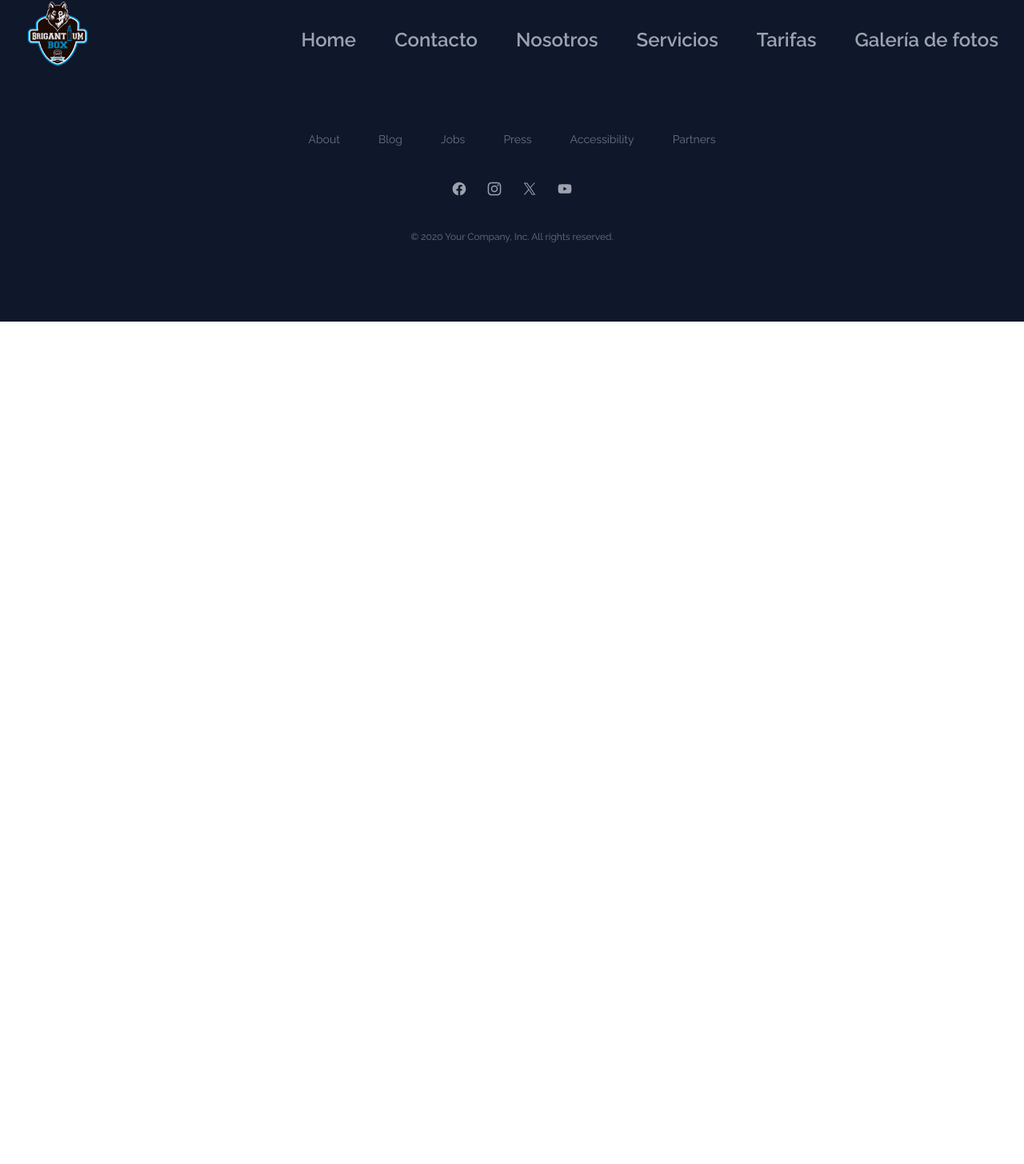
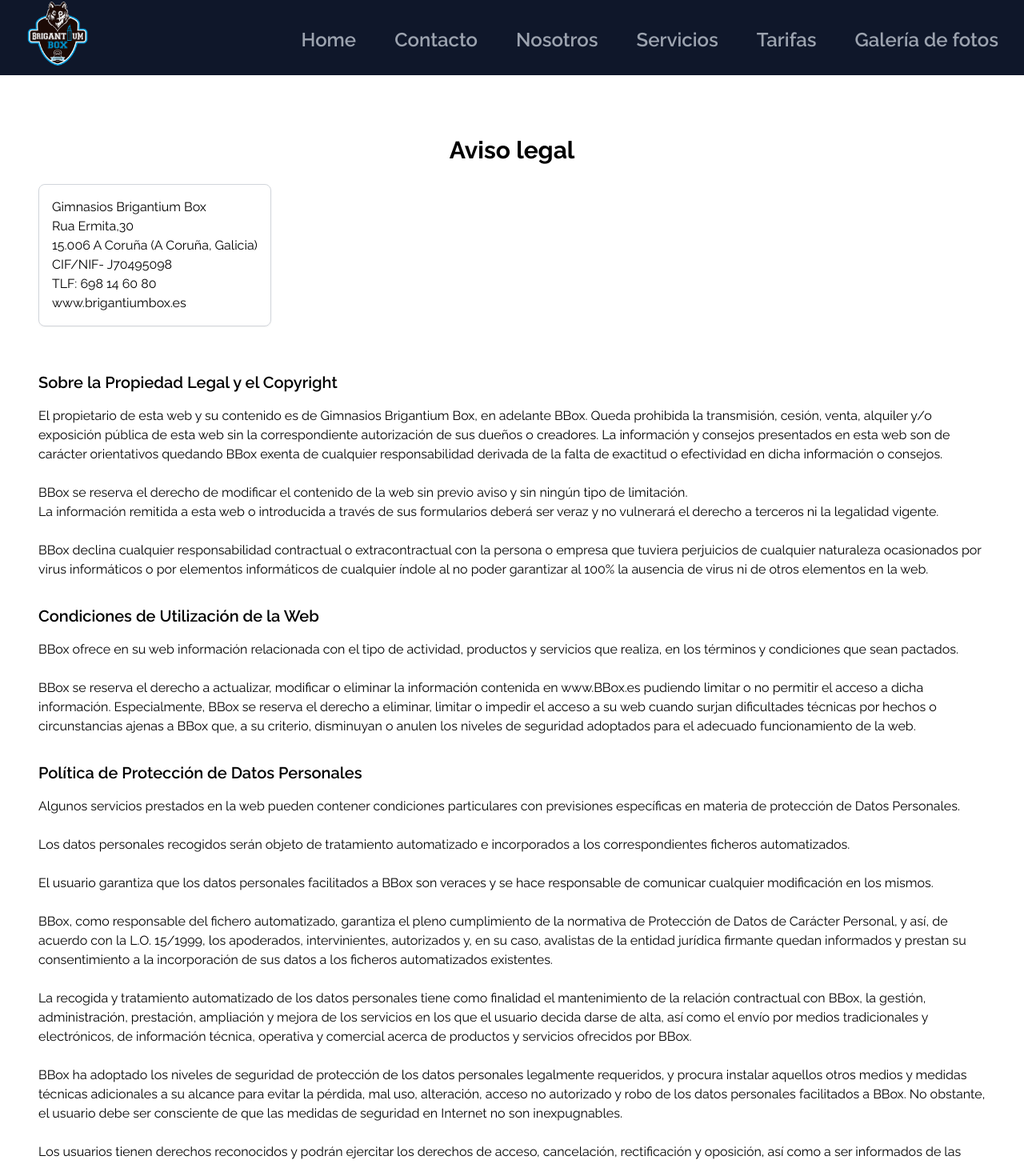
Before and after one commit to AngelAresL/brigantium-box, a Next.js app: page /aviso-legal in a window 1280 px wide. Before the commit this address had no page. Shown: the part 6-1461 px from the top of the page at 80% size. Before the commit the page ends 800 px from the top, so only its background shows below. Built offline with nearby package versions, Linux system fonts and the light colour scheme.

Commit message:
legal page and footer links

```diff
--- /dev/null
+++ b/src/app/aviso-legal/page.tsx
@@ -0,0 +1,61 @@
+const LegalPage = () => {
+  return (
+    <div className="m-6 px-6 pt-32 pb-8">
+      <h2 className="text-3xl font-bold m-6 text-center">Aviso legal</h2>
+      <div className="inline-block">
+        <p className="whitespace-pre-line border border-gray-300 p-4 rounded-lg mb-6 shadow-sm">
+          {`Gimnasios Brigantium Box
+Rua Ermita,30
+15.006 A Coruña (A Coruña, Galicia)
+CIF/NIF- J70495098
+TLF: 698 14 60 80
+www.brigantiumbox.es`}
+        </p>
+      </div>
+
+      <h2 className="text-xl font-semibold mt-8 mb-4">
+        Sobre la Propiedad Legal y el Copyright
+      </h2>
+      <p className="whitespace-pre-line mb-6">
+        {`El propietario de esta web y su contenido es de Gimnasios Brigantium Box, en adelante BBox. Queda prohibida la transmisión, cesión, venta, alquiler y/o exposición pública de esta web sin la correspondiente autorización de sus dueños o creadores. La información y consejos presentados en esta web son de carácter orientativos quedando BBox exenta de cualquier responsabilidad derivada de la falta de exactitud o efectividad en dicha información o consejos.
+
+BBox se reserva el derecho de modificar el contenido de la web sin previo aviso y sin ningún tipo de limitación.
+La información remitida a esta web o introducida a través de sus formularios deberá ser veraz y no vulnerará el derecho a terceros ni la legalidad vigente.
+
+BBox declina cualquier responsabilidad contractual o extracontractual con la persona o empresa que tuviera perjuicios de cualquier naturaleza ocasionados por virus informáticos o por elementos informáticos de cualquier índole al no poder garantizar al 100% la ausencia de virus ni de otros elementos en la web.`}
+      </p>
+
+      <h2 className="text-xl font-semibold mt-8 mb-4">
+        Condiciones de Utilización de la Web
+      </h2>
+      <p className="whitespace-pre-line mb-6">
+        {`BBox ofrece en su web información relacionada con el tipo de actividad, productos y servicios que realiza, en los términos y condiciones que sean pactados.
+
+BBox se reserva el derecho a actualizar, modificar o eliminar la información contenida en www.BBox.es pudiendo limitar o no permitir el acceso a dicha información. Especialmente, BBox se reserva el derecho a eliminar, limitar o impedir el acceso a su web cuando surjan dificultades técnicas por hechos o circunstancias ajenas a BBox que, a su criterio, disminuyan o anulen los niveles de seguridad adoptados para el adecuado funcionamiento de la web.`}
+      </p>
+
+      <h2 className="text-xl font-semibold mt-8 mb-4">
+        Política de Protección de Datos Personales
+      </h2>
+      <p className="whitespace-pre-line mb-6">
+        {`Algunos servicios prestados en la web pueden contener condiciones particulares con previsiones específicas en materia de protección de Datos Personales.
+
+Los datos personales recogidos serán objeto de tratamiento automatizado e incorporados a los correspondientes ficheros automatizados.
+
+El usuario garantiza que los datos personales facilitados a BBox son veraces y se hace responsable de comunicar cualquier modificación en los mismos.
+
+BBox, como responsable del fichero automatizado, garantiza el pleno cumplimiento de la normativa de Protección de Datos de Carácter Personal, y así, de acuerdo con la L.O. 15/1999, los apoderados, intervinientes, autorizados y, en su caso, avalistas de la entidad jurídica firmante quedan informados y prestan su consentimiento a la incorporación de sus datos a los ficheros automatizados existentes.
+
+La recogida y tratamiento automatizado de los datos personales tiene como finalidad el mantenimiento de la relación contractual con BBox, la gestión, administración, prestación, ampliación y mejora de los servicios en los que el usuario decida darse de alta, así como el envío por medios tradicionales y electrónicos, de información técnica, operativa y comercial acerca de productos y servicios ofrecidos por BBox.
+
+BBox ha adoptado los niveles de seguridad de protección de los datos personales legalmente requeridos, y procura instalar aquellos otros medios y medidas técnicas adicionales a su alcance para evitar la pérdida, mal uso, alteración, acceso no autorizado y robo de los datos personales facilitados a BBox. No obstante, el usuario debe ser consciente de que las medidas de seguridad en Internet no son inexpugnables.
+
+Los usuarios tienen derechos reconocidos y podrán ejercitar los derechos de acceso, cancelación, rectificación y oposición, así como a ser informados de las cesiones realizadas contactando con BBox a través de su formulario de contacto.
+
+BBox no emplea cookies en su web.`}
+      </p>
+    </div>
+  );
+};
+
+export default LegalPage;
--- a/src/app/legal/page.tsx
+++ /dev/null
@@ -1,3 +0,0 @@
-export default function Legal() {
-    return <h1>Legal Page</h1>;
-  }
--- a/src/components/Footer.tsx
+++ b/src/components/Footer.tsx
@@ -1,13 +1,13 @@
+import Link from "next/link";
+
 import SocialLinks from "./SocialLinks";
 
 const navigation = {
   main: [
-    { name: "About", href: "#" },
-    { name: "Blog", href: "#" },
-    { name: "Jobs", href: "#" },
-    { name: "Press", href: "#" },
-    { name: "Accessibility", href: "#" },
-    { name: "Partners", href: "#" },
+    { name: "Contacto", href: "#contact" },
+    { name: "Nosotros", href: "#about" },
+    { name: "Servicios", href: "#activities" },
+    { name: "Tarifas", href: "#pricing" },
   ],
 };
 
@@ -34,7 +34,10 @@
           <SocialLinks color={"rgb(156 163 175)"} />
         </div>
         <p className="mt-10 text-center text-xs leading-5 text-gray-500">
-          &copy; 2020 Your Company, Inc. All rights reserved.
+          &copy; BrigantiumBox 2024. Todos los derechos reservados.
+          <Link href="/aviso-legal" className="hover:text-blue-400 ml-4">
+            Aviso Legal
+          </Link>
         </p>
       </div>
     </footer>
```
